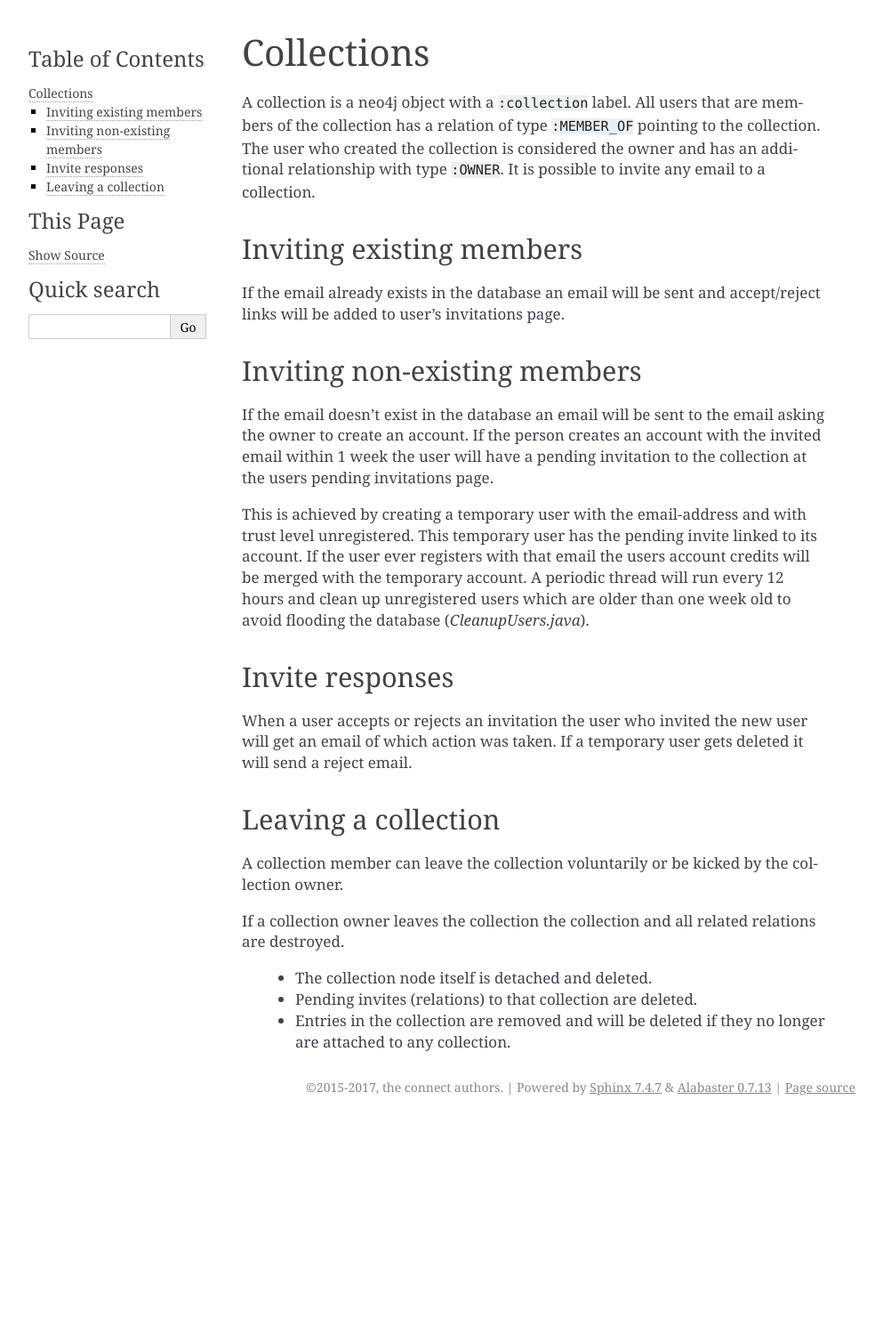
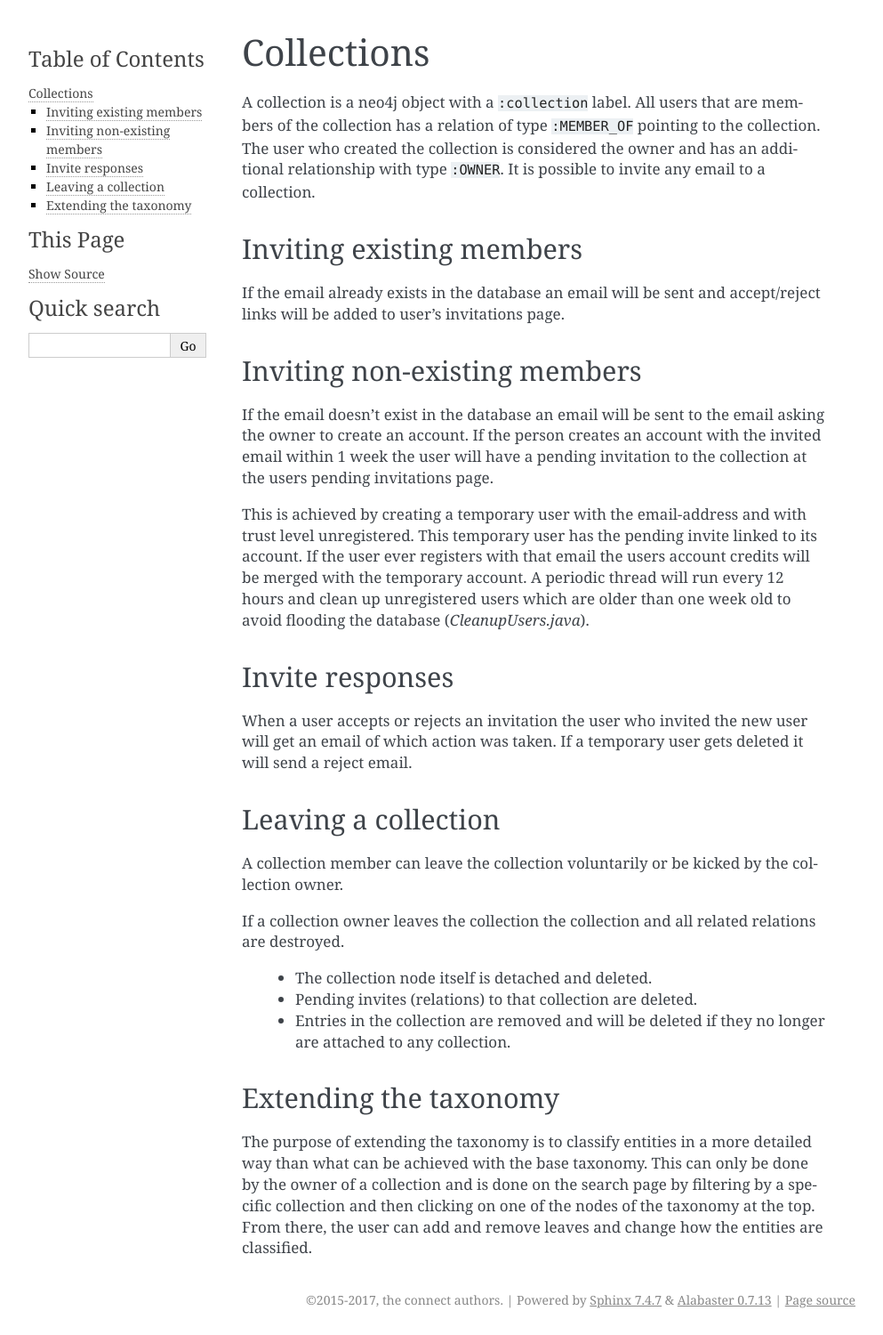
Before and after one commit to sergiorico/backend, a Sphinx documentation site: the page built from docs/internals/collections.rst, in a window 1280 px wide. Shown: the whole page at 89% size, without its empty margins (148-1141 px from the left). Built offline with Sphinx 7.4.7, drawn with Linux system fonts in a browser that asks for light colours; before the commit the page ends 1261 px from its top, so only the background shows below that.

Commit message:
Added documentation for extending the taxonomy in collections.rst

```diff
--- a/docs/internals/collections.rst
+++ b/docs/internals/collections.rst
@@ -35,3 +35,9 @@ If a collection owner leaves the collection the collection and all related relat
  - The collection node itself is detached and deleted.
  - Pending invites (relations) to that collection are deleted.
  - Entries in the collection are removed and will be deleted if they no longer are attached to any collection.
+
+Extending the taxonomy
+----------------------
+The purpose of extending the taxonomy is to classify entities in a more detailed way than what can be achieved with the base taxonomy.
+This can only be done by the owner of a collection and is done on the search page by filtering by a specific collection and then clicking on one of the nodes of the taxonomy at the top.
+From there, the user can add and remove leaves and change how the entities are classified.
```
